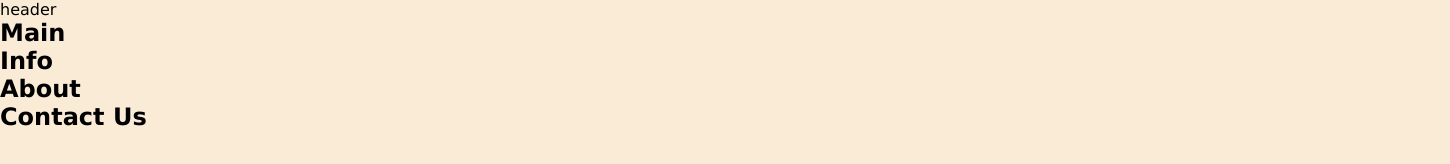
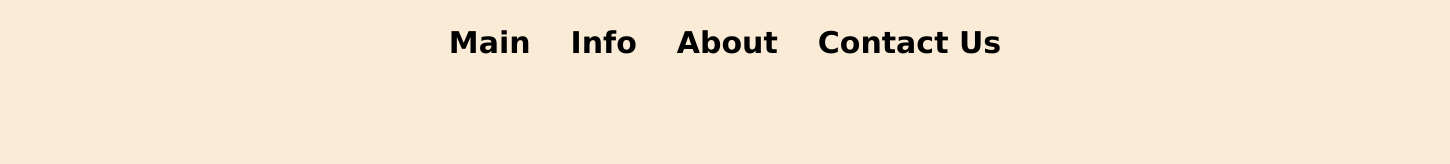
Before and after one commit to AlexPacemaker/pizza, a website with bundled scripts: page index.html in a window 1280 px wide. Shown: the whole page, 1450 px wide, since content can reach past the window. Built offline with nearby package versions, Linux system fonts and the light colour scheme.

Commit message:
heade css

```diff
--- a/index.css
+++ b/index.css
@@ -7,3 +7,33 @@
   color: black;
   font-family: Verdana, Geneva, Tahoma, sans-serif;
 }
+
+.header {
+  width: 1450px;
+  margin: 0 auto;
+  display: flex;
+  justify-content: center;
+  padding: 20px;
+  transition: 0.3s ease-in-out;
+}
+
+.menuItem {
+  margin-right: 30px;
+  padding: 5px;
+  border-radius: 15px;
+  font-size: 30px;
+}
+
+.menuItem:last-child {
+  margin-right: 0;
+}
+
+.menuItem:hover {
+  cursor: pointer;
+  box-shadow: 0 0 15px 5px grey;
+}
+
+.menuItem:active {
+  transform: translateY(5px);
+  transition: 0.3s ease-in-out;
+}
--- a/src/components/header.js
+++ b/src/components/header.js
@@ -5,7 +5,6 @@ export const header = {
     const headerContainer = document.createElement("div");
     document.body.appendChild(headerContainer);
     headerContainer.classList.add("header");
-    headerContainer.textContent = "header";
 
     const menuTitles = ["Main", "Info", "About", "Contact Us"];
 
@@ -14,6 +13,7 @@ export const header = {
       document.body.append(menuElement);
       headerContainer.appendChild(menuElement);
       menuElement.textContent = value;
+      menuElement.classList.add("menuItem");
     });
   },
 };
```
